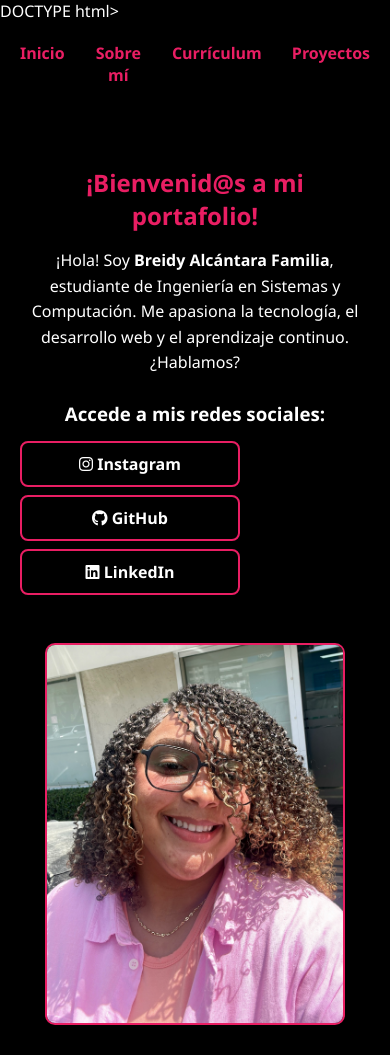
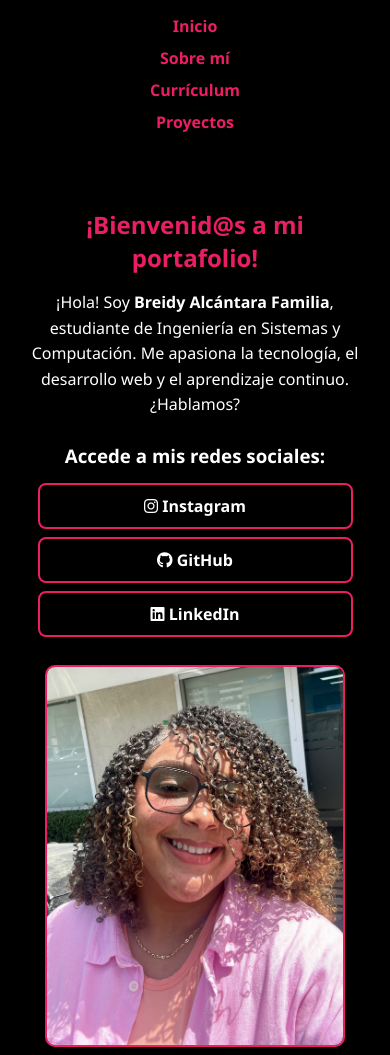
Before and after one commit to Breidydaf/breidy, a plain HTML site: page index.html in a window 390 px wide. Shown: the top 1055 px of the page. Drawn offline with Linux system fonts and the light colour scheme.

Commit message:
Update index.html

```diff
--- a/index.html
+++ b/index.html
@@ -1,4 +1,4 @@
-DOCTYPE html>
+<!DOCTYPE html>
 <html lang="es">
 <head>
   <meta charset="UTF-8" />
@@ -22,8 +22,7 @@ DOCTYPE html>
 
     header {
       background-color: #000;
-      padding: 20px;
-      text-align: center;
+      padding: 15px 20px;
     }
 
     nav ul {
@@ -33,6 +32,7 @@ DOCTYPE html>
       gap: 30px;
       padding: 0;
       margin: 0;
+      flex-wrap: wrap;
     }
 
     nav ul li a {
@@ -58,6 +58,7 @@ DOCTYPE html>
 
     .info {
       max-width: 500px;
+      flex: 1 1 300px;
     }
 
     .info h2 {
@@ -80,8 +81,9 @@ DOCTYPE html>
 
     .redes a {
       display: block;
-      width: 220px;
-      margin: 8px 0;
+      width: 100%;
+      max-width: 220px;
+      margin: 8px auto;
       padding: 10px;
       text-align: center;
       border: 2px solid #e91e63;
@@ -99,10 +101,12 @@ DOCTYPE html>
 
     .foto {
       max-width: 300px;
+      flex: 1 1 250px;
     }
 
     .foto img {
       width: 100%;
+      height: auto;
       border-radius: 10px;
       border: 2px solid #e91e63;
     }
@@ -154,10 +158,29 @@ DOCTYPE html>
       font-weight: bold;
     }
 
+    /* Tablet */
+    @media screen and (max-width: 992px) {
+      nav ul {
+        gap: 15px;
+      }
+      .contenido {
+        gap: 20px;
+      }
+    }
+
+    /* Celular */
     @media screen and (max-width: 768px) {
       .contenido {
         flex-direction: column;
         text-align: center;
+      }
+      nav ul {
+        flex-direction: column;
+        align-items: center;
+        gap: 10px;
+      }
+      .redes a {
+        max-width: 90%;
       }
     }
   </style>
@@ -215,11 +238,12 @@ DOCTYPE html>
       <a href="https://sites.google.com/view/viajandoporelmundooo/página-principal?authuser=0" target="_blank" class="boton-accion">
         <i class="fas fa-blog"></i> Visitar Blog
       </a>
-       <a href= "juego.n-m/numeromagico.html"_blank" class="boton-accion">
-      🎯 Jugar Número Mágico
-    </a>
+      <a href="juego.n-m/numeromagico.html" target="_blank" class="boton-accion">
+        🎯 Jugar Número Mágico
+      </a>
     </div>
   </section>
+
   <footer>
     Desarrollado por Breidy Alcántara Familia - 2025
   </footer>
```
